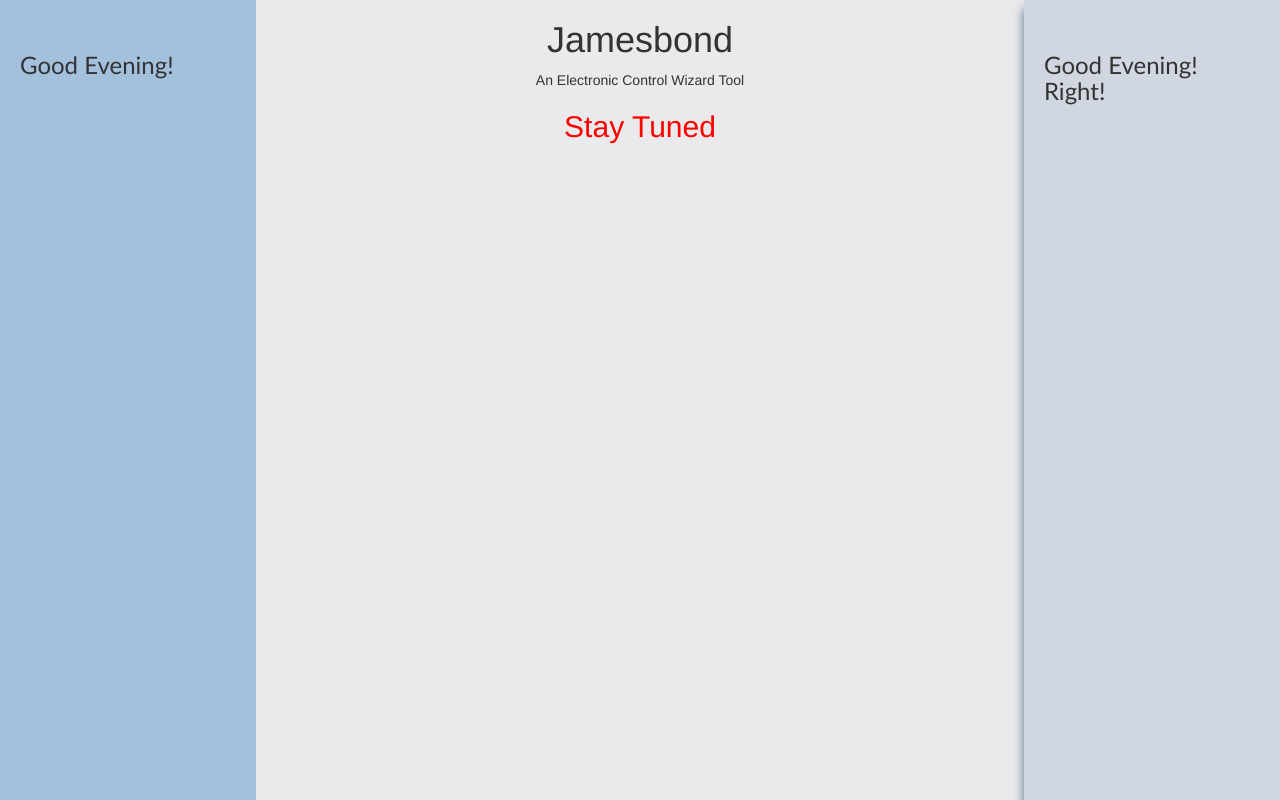
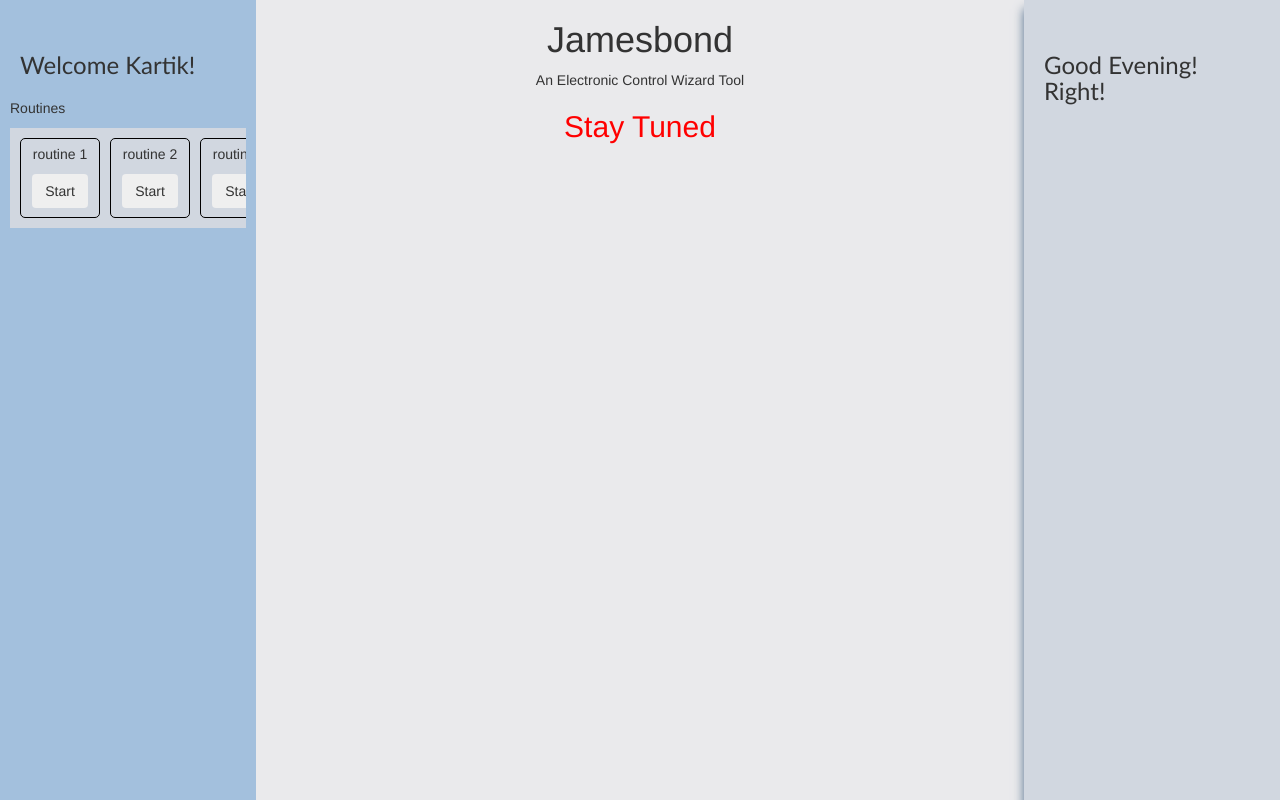
Before and after one commit to vamsikartik01/JamesBond, an Angular app: page / in a window 1280 px wide. Built offline with nearby package versions, Linux system fonts and the light colour scheme.

Commit message:
added routines tab in the side bar

```diff
--- a/src/app/app.component.html
+++ b/src/app/app.component.html
@@ -1,6 +1,6 @@
 <app-nav-bar *ngIf="isNavbar" (toggleNavbar)="onToggleNavbar()" (toggleRightbar)="onToggleRightbar()"></app-nav-bar>
 <div class="row-main">
-    <app-side-bar [ngClass]="{'nav-side-bar':true,'collapse': isSidebar}" (toggledSidebar)="onToggleNavbar()" [enableToggleButton]="isMobile"></app-side-bar>
+    <app-side-bar [ngClass]="{'nav-side-bar':true,'collapse': !isSidebar}" (toggledSidebar)="onToggleNavbar()" [enableToggleButton]="isMobile"></app-side-bar>
     <app-body class="nav-middle-bar"></app-body>
-    <app-right-side-bar [ngClass]="{'nav-side-bar':true,'nav-right-bar':true,'collapse': isRightbar}" (toggleRight)="onToggleRightbar()" [enableRightbarButton]="isMobile"></app-right-side-bar>
+    <app-right-side-bar [ngClass]="{'nav-side-bar':true,'nav-right-bar':true,'collapse': !isRightbar}" (toggleRight)="onToggleRightbar()" [enableRightbarButton]="isMobile"></app-right-side-bar>
 </div>
--- a/src/app/app.component.ts
+++ b/src/app/app.component.ts
@@ -23,16 +23,19 @@ export class AppComponent {
 
   @HostListener('window:resize',['$event'])
   onWindowResize(event: Event) {
+    console.log(window.innerWidth)
     this.isMobile = window.innerWidth <= 768;
     this.isNavbar = window.innerWidth <= 768;
-    this.isSidebar = window.innerWidth <= 768;
-    this.isRightbar = window.innerWidth <= 768;
+    this.isSidebar = window.innerWidth >= 768;
+    this.isRightbar = window.innerWidth >= 768;
   }
 
   ngOnInit() {
     this.isMobile = window.innerWidth <= 768;
     this.isNavbar = window.innerWidth <= 768;
-    this.isSidebar = window.innerWidth <= 768;
-    this.isRightbar = window.innerWidth <= 768;
+    this.isSidebar = window.innerWidth >= 768;
+    this.isRightbar = window.innerWidth >= 768;
+    console.log(window.innerWidth)
+    console.log(this.isNavbar,this.isMobile,this.isSidebar,this.isRightbar)
   }
 }
--- a/src/app/app.module.ts
+++ b/src/app/app.module.ts
@@ -6,6 +6,8 @@ import { SideBarComponent } from './side-bar/side-bar.component';
 import { NavBarComponent } from './nav-bar/nav-bar.component';
 import { BodyComponent } from './body/body.component';
 import { RightSideBarComponent } from './right-side-bar/right-side-bar.component';
+import { RoutinesListComponent } from './side-bar/routines-list/routines-list.component';
+import { RoutineListItemComponent } from './side-bar/routines-list/routine-list-item/routine-list-item.component';
 
 @NgModule({
   declarations: [
@@ -13,7 +15,9 @@ import { RightSideBarComponent } from './right-side-bar/right-side-bar.component
     SideBarComponent,
     NavBarComponent,
     BodyComponent,
-    RightSideBarComponent
+    RightSideBarComponent,
+    RoutinesListComponent,
+    RoutineListItemComponent
   ],
   imports: [
     BrowserModule
--- /dev/null
+++ b/src/app/side-bar/routines-list/routine-list-item/routine-list-item.component.css
@@ -0,0 +1,16 @@
+.routine-item {
+    margin: 5px;
+    height: 10vh;
+    width: 10vh;
+    border: 1px solid black;
+    padding: 5px;
+    border-radius: 5px;
+    text-align: center;
+}
+
+@media (max-width: 768px) {
+    .routine-item {
+        width: 15vh;
+        height: 15vh;
+    }
+}
--- /dev/null
+++ b/src/app/side-bar/routines-list/routine-list-item/routine-list-item.component.html
@@ -0,0 +1,4 @@
+<div class="routine-item">
+    <p>{{routineListItem.name}}</p>
+    <button class="btn btn-toggle" (click)="startRoutine(routineListItem.name)" >Start</button>
+</div>
--- /dev/null
+++ b/src/app/side-bar/routines-list/routine-list-item/routine-list-item.component.ts
@@ -0,0 +1,14 @@
+import { Component, Input } from '@angular/core';
+
+@Component({
+  selector: 'app-routine-list-item',
+  templateUrl: './routine-list-item.component.html',
+  styleUrls: ['./routine-list-item.component.css']
+})
+export class RoutineListItemComponent {
+  @Input() routineListItem: {'name': string} = {'name': ''};
+
+  startRoutine(name: string): void {
+    alert(name+" started")
+  }
+}
--- /dev/null
+++ b/src/app/side-bar/routines-list/routines-list.component.css
@@ -0,0 +1,9 @@
+.routine-list {
+    background-color: #d1d7e0;
+    display: inline-flex;
+    width: 100%;
+    padding: 5px;
+    overflow-x: scroll;
+    scrollbar-width: none;
+    justify-content: space-between;
+}
--- /dev/null
+++ b/src/app/side-bar/routines-list/routines-list.component.html
@@ -0,0 +1,4 @@
+<p>Routines</p>
+<div class="routine-list">
+    <app-routine-list-item *ngFor="let routineitem of routineitems" [routineListItem]="routineitem"></app-routine-list-item>
+</div>
--- a/src/app/side-bar/side-bar.component.css
+++ b/src/app/side-bar/side-bar.component.css
@@ -3,5 +3,5 @@
     padding: 10px;
     font-family: 'Gill Sans', 'Gill Sans MT', Calibri, 'Trebuchet MS', sans-serif;
     font-size: 24;
-    font-weight: bold;
+    font-weight: bolder;
 }
--- a/src/app/side-bar/side-bar.component.html
+++ b/src/app/side-bar/side-bar.component.html
@@ -1,4 +1,7 @@
 <button class="btn" (click)="toggleBar()" *ngIf="enableToggleButton">Back</button>
 <div class="side-bar-header">
-    <h3>Good Evening!</h3>
+    <h3>Welcome {{username}}!</h3>
 </div>
+<div>
+    <app-routines-list [routineitems]="routineItemsList"></app-routines-list>
+</div>
--- a/src/app/side-bar/side-bar.component.ts
+++ b/src/app/side-bar/side-bar.component.ts
@@ -6,6 +6,8 @@ import { Component, EventEmitter, Output, Input } from '@angular/core';
   styleUrls: ['./side-bar.component.css']
 })
 export class SideBarComponent {
+  username: string = 'Kartik';
+  routineItemsList = [{'name':'routine 1'},{'name':'routine 2'},{'name':'routine 3'},{'name':'routine 4'},{'name':'routine 5'}]
   @Input() enableToggleButton: boolean = false;
   @Output() toggledSidebar = new EventEmitter<boolean>()
 
```
Also changed, not shown: src/app/side-bar/routines-list/routines-list.component.ts (added, +10 -0 lines).
